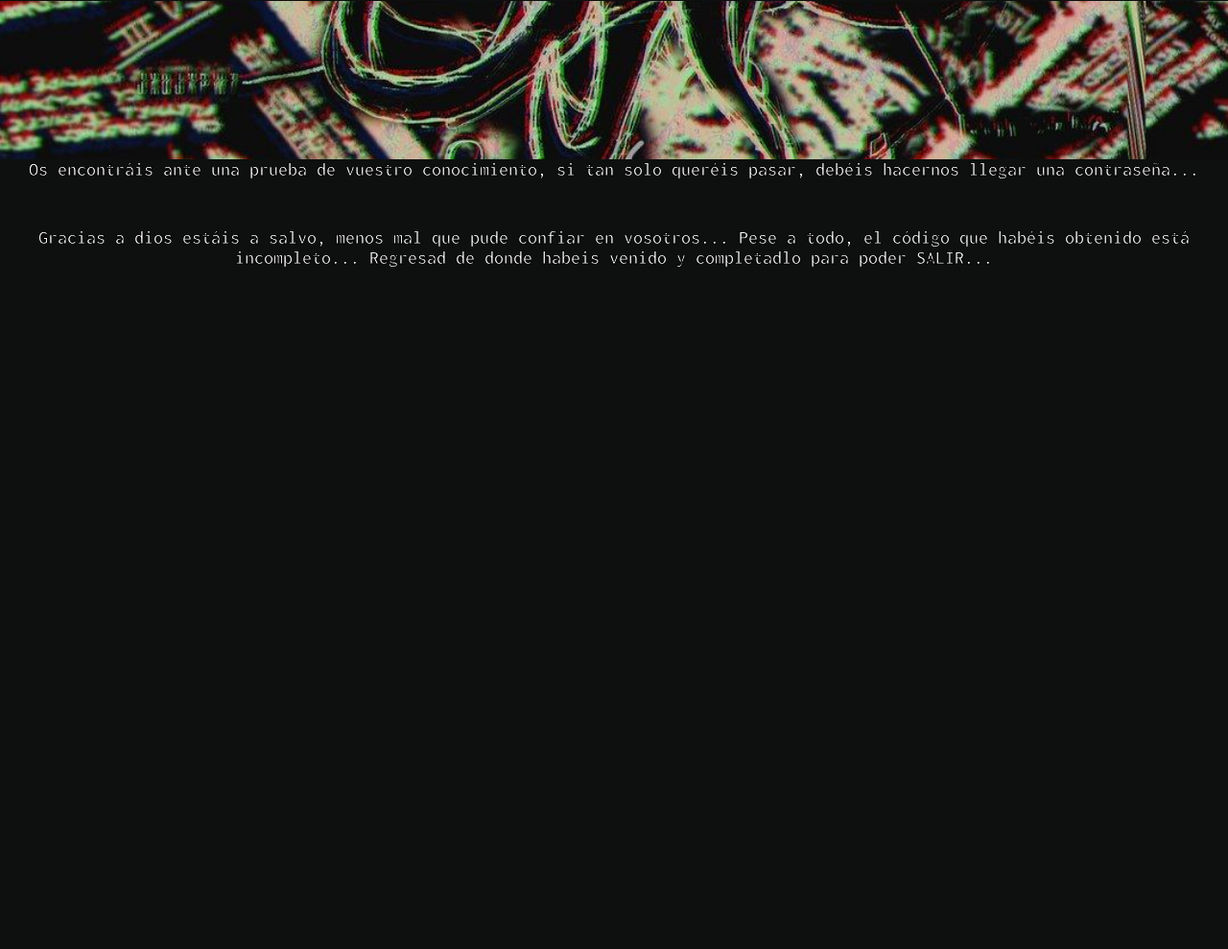
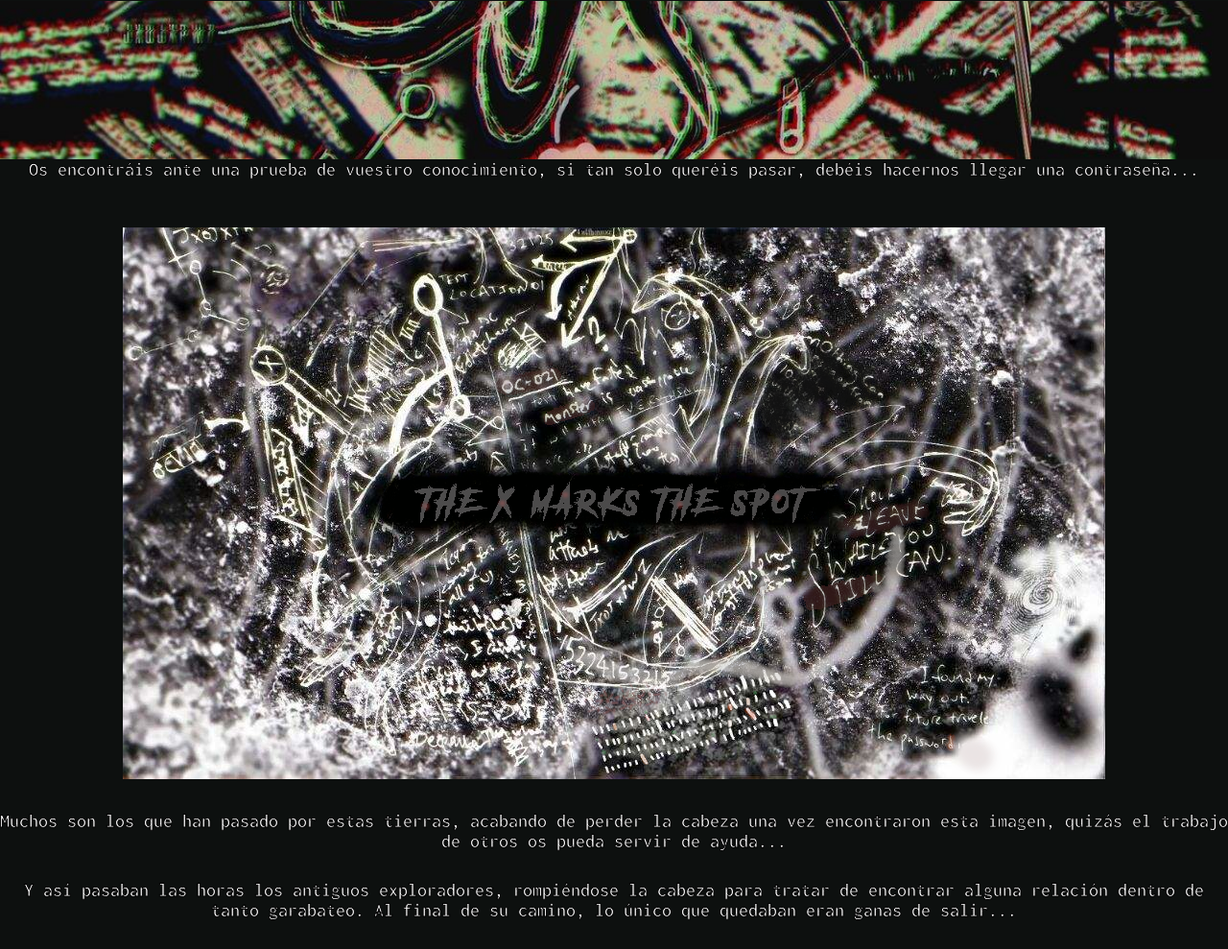
Before and after one commit to Tadomika9/Tenet, a plain HTML site: page index.html in a window 1280 px wide. Shown: the part 434-1423 px from the top of the page at 96% size. Before the commit the page ends 800 px from the top, so only its background shows below. Drawn offline with Linux system fonts and the light colour scheme.

Commit message:
Update index.html

```diff
--- a/index.html
+++ b/index.html
@@ -36,17 +36,17 @@
         </div>
 
         <div class="contenedor-texto">
-            <h2>Gracias a dios estáis a salvo, menos mal que pude confiar en vosotros... Pese a todo, el código que
+            <!--<h2>Gracias a dios estáis a salvo, menos mal que pude confiar en vosotros... Pese a todo, el código que
                 habéis obtenido está incompleto...
-                Regresad de donde habeis venido y completadlo para poder SALIR...</h2>
+                Regresad de donde habeis venido y completadlo para poder SALIR...</h2>-->
         </div>
         <div class="contenedor-imagen-principal">
-            <!--<img src="img\imagenprincipal.png" alt="">-->
+            <img src="img\imagenprincipal.png" alt="">
         </div>
         <div class="contenedor-textop">
-           <!--<p> Muchos son los que han pasado por estas tierras, acabando de perder la cabeza una vez encontraron
+           <p> Muchos son los que han pasado por estas tierras, acabando de perder la cabeza una vez encontraron
                 esta
-               imagen, quizás el trabajo de otros os pueda servir de ayuda... </p>-->
+               imagen, quizás el trabajo de otros os pueda servir de ayuda... </p>
         </div>
         <div class="contenedor-textop1">
             <!--La lupa es un instrumento óptico que consta de una lente convergente de corta distancia focal, que desvía
@@ -54,9 +54,9 @@
         </div>
 
         <div class="contenedor-textop">
-            <!--<p> Y así pasaban las horas los antiguos exploradores, rompiéndose la cabeza para tratar de encontrar alguna
+            <p> Y así pasaban las horas los antiguos exploradores, rompiéndose la cabeza para tratar de encontrar alguna
                 relación
-                dentro de tanto garabateo. Al final de su camino, lo único que quedaban eran ganas de salir...</p>-->
+                dentro de tanto garabateo. Al final de su camino, lo único que quedaban eran ganas de salir...</p>
         </div>
 
         <div class="contenedor-textop1">
```
